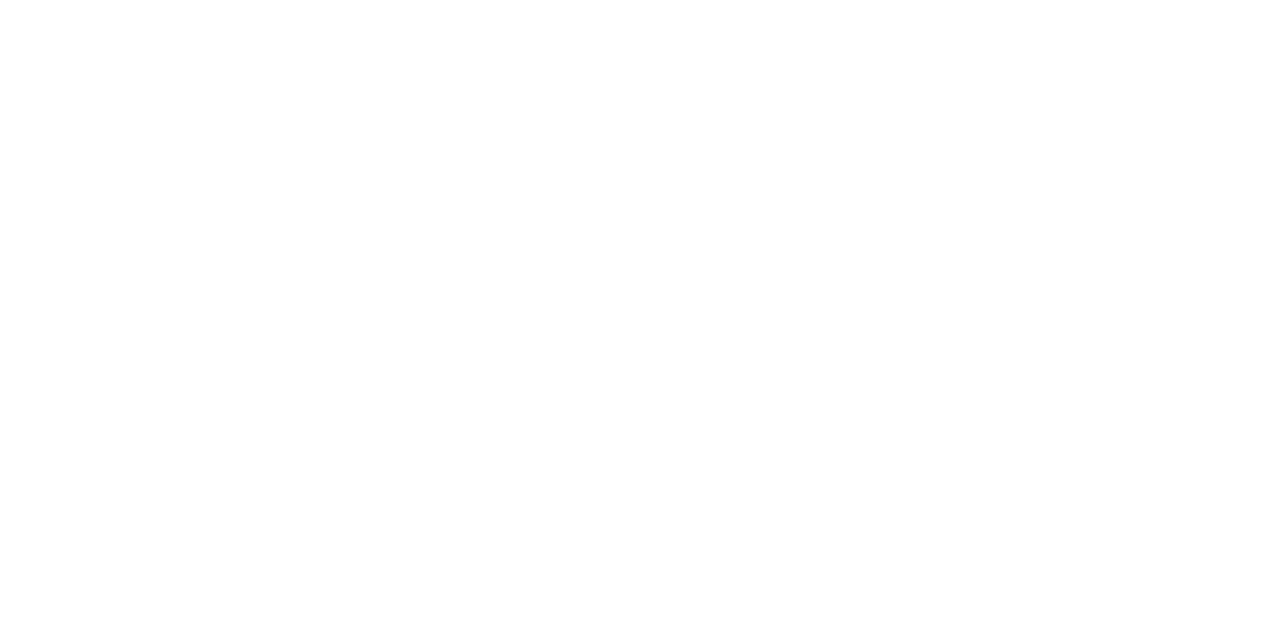
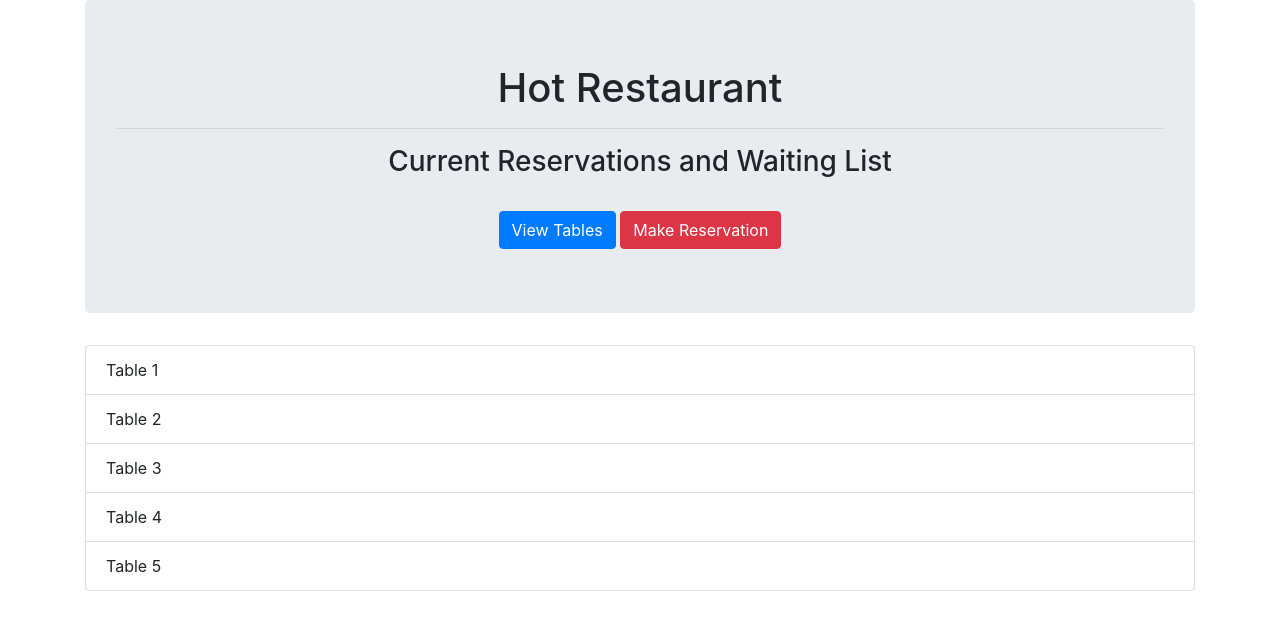
Before and after one commit to AndrewBergheim/HotRestaurant, a website: page frontend/tables.html in a window 1280 px wide. Drawn offline with nearby package versions, Linux system fonts and the light colour scheme.

Commit message:
new frontend stuff. most important being a barebones list.

```diff
--- a/frontend/tables.html
+++ b/frontend/tables.html
@@ -0,0 +1,42 @@
+<!DOCTYPE html>
+<html lang="en">
+<head>
+    <meta charset="UTF-8">
+    <meta name="viewport" content="width=device-width, initial-scale=1.0">
+    <meta http-equiv="X-UA-Compatible" content="ie=edge">
+    <title>Hot Restaurant</title>
+
+    <!-- importing the Bootstrap styling -->
+    <link rel="stylesheet" href="https://maxcdn.bootstrapcdn.com/bootstrap/4.0.0/css/bootstrap.min.css">
+    <link rel="stylesheet" href="https://stackpath.bootstrapcdn.com/font-awesome/4.7.0/css/font-awesome.min.css">
+
+    <script src="https://ajax.googleapis.com/ajax/libs/jquery/1.12.4/jquery.min.js"></script>
+    <script src = "JavaScript/script.js"></script>
+
+</head>
+<body>
+<div class="container">
+    <div id="topBillboard" class="jumbotron center text-center">
+        <h1>
+            <!-- The little fire icon is turning into a larger problem than expected. I'll get back to it later. -->
+            <!-- <span class="glyphicon glyphicon-fire">???</span> -->
+
+            Hot Restaurant</h1>
+        <hr>
+        <h3>Current Reservations and Waiting List</h3>
+        <br>
+        <a class="btn btn-primary" href="tables.html" role="button">View Tables</a>
+        <a class="btn btn-danger" href="reservation.html" role="button">Make Reservation</a>
+    </div>
+
+    <ul class="list-group">
+        <li class="list-group-item">Table 1 </li>
+        <li class="list-group-item">Table 2 </li>
+        <li class="list-group-item">Table 3 </li>
+        <li class="list-group-item">Table 4 </li>
+        <li class="list-group-item">Table 5 </li>
+    </ul>
+</div>
+</body>
+
+</html>
```
Also changed, not shown: frontend/index.html (+12 -1 lines).
